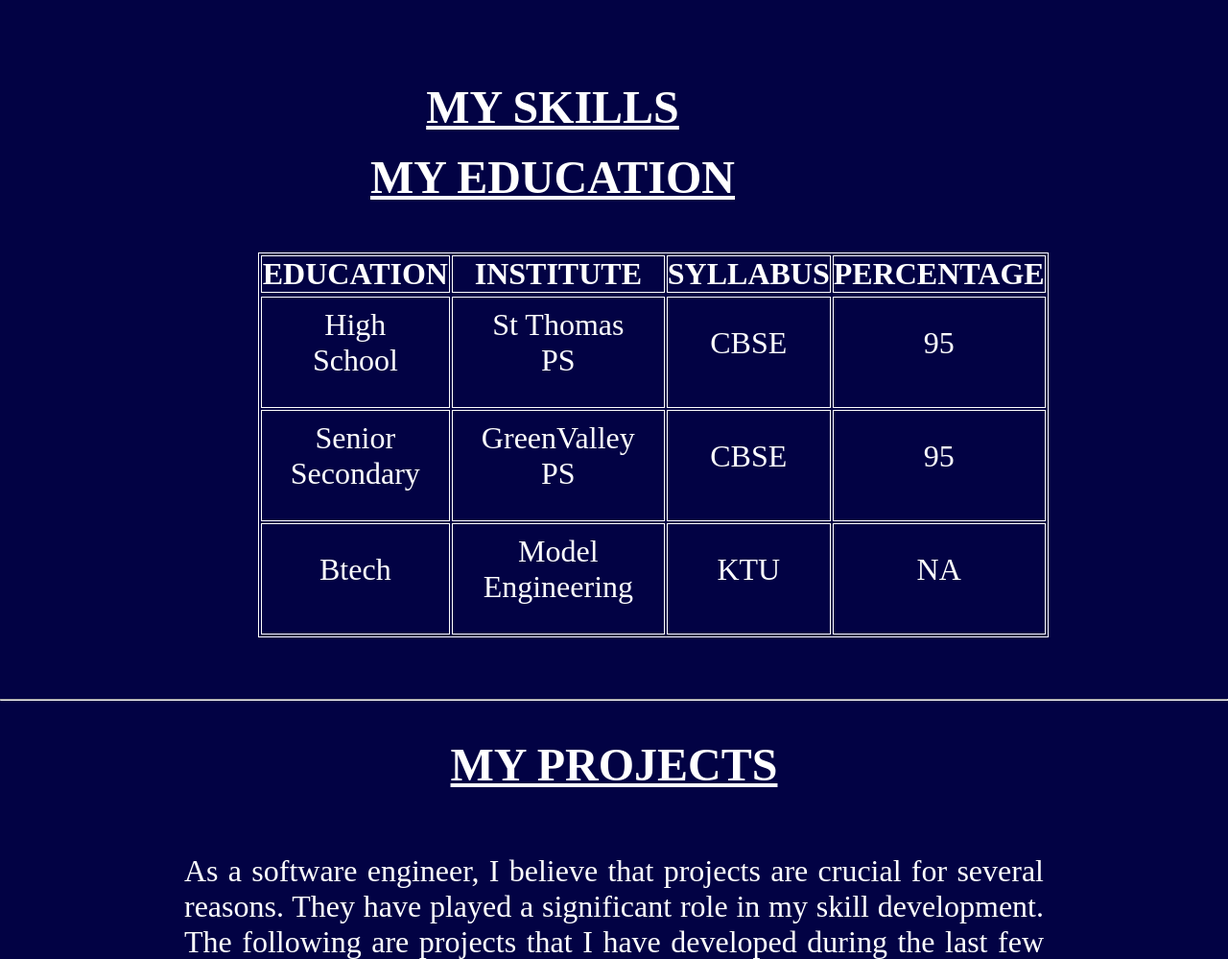
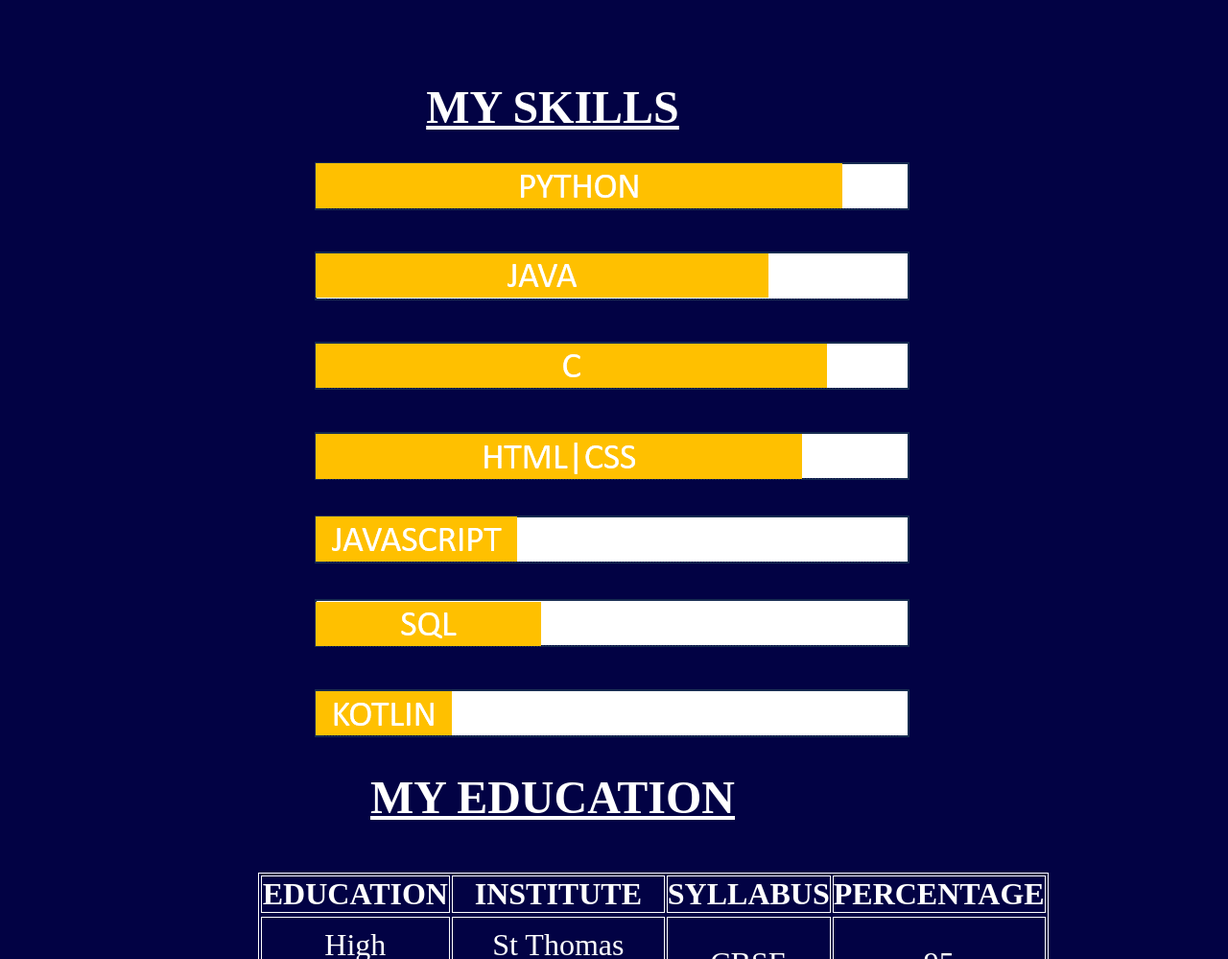
Before and after one commit to codewizard-2004/portfolio, a plain HTML site: page index.html in a window 1280 px wide. Shown: the part 2040-3039 px from the top of the page at 96% size. Drawn offline with nearby package versions, Linux system fonts and the light colour scheme; the site is published under a folder, as on GitHub Pages, so addresses that start at the root find nothing.

Commit message:
Update index.html

```diff
--- a/index.html
+++ b/index.html
@@ -64,7 +64,7 @@
             <div class="skills">
                 <h1><u>MY SKILLS</u></h1>
                 <div class="skillgraph">
-                    <img src="/stats.png" alt="" style="padding-left: 22%;">
+                    <img src="stats.png" alt="" style="padding-left: 22%;">
                 </div>
             </div>
 
```
